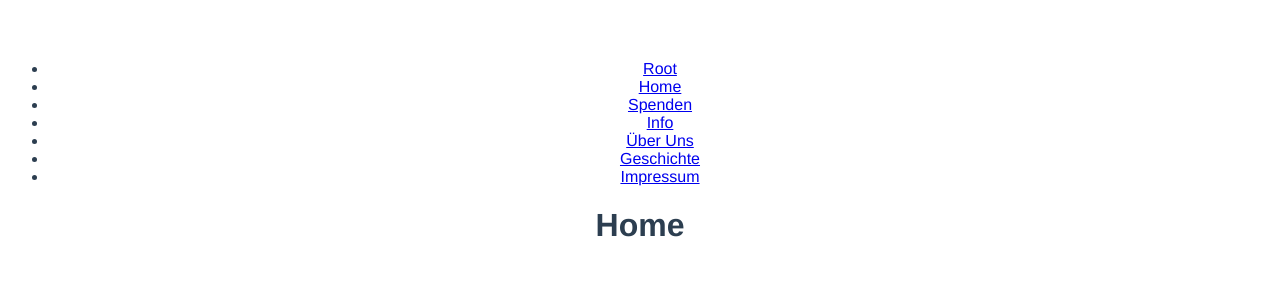
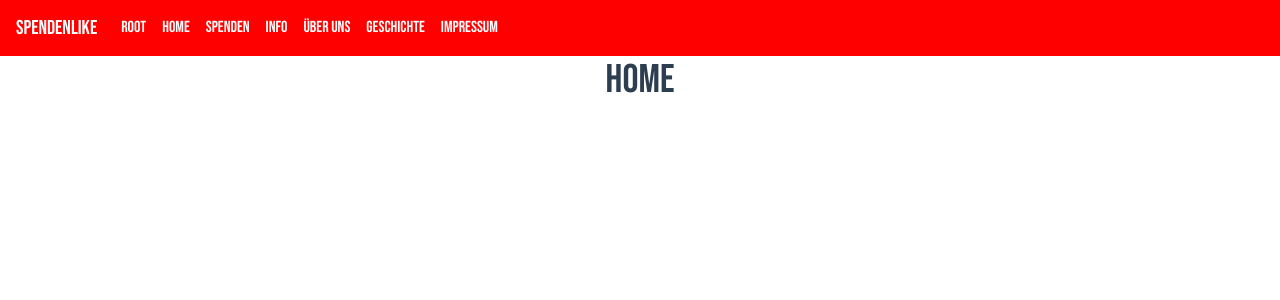
Before and after one commit to marc101101/spendenlike, a Vue app: page / in a window 1280 px wide. Shown: the top 300 px of the page. Built offline with nearby package versions, Linux system fonts and the light colour scheme.

Commit message:
added navbar by bootstrap

```diff
--- a/index.html
+++ b/index.html
@@ -4,6 +4,12 @@
     <meta charset="utf-8">
     <meta name="viewport" content="width=device-width,initial-scale=1.0">
     <title>Spendenlike</title>
+
+    <link href="https://fonts.googleapis.com/css?family=Bebas+Neue&display=swap" rel="stylesheet">
+    <link rel="stylesheet" href="https://stackpath.bootstrapcdn.com/bootstrap/4.4.1/css/bootstrap.min.css" integrity="sha384-Vkoo8x4CGsO3+Hhxv8T/Q5PaXtkKtu6ug5TOeNV6gBiFeWPGFN9MuhOf23Q9Ifjh" crossorigin="anonymous">
+    <script src="https://code.jquery.com/jquery-3.4.1.slim.min.js" integrity="sha384-J6qa4849blE2+poT4WnyKhv5vZF5SrPo0iEjwBvKU7imGFAV0wwj1yYfoRSJoZ+n" crossorigin="anonymous"></script>
+    <script src="https://cdn.jsdelivr.net/npm/popper.js@1.16.0/dist/umd/popper.min.js" integrity="sha384-Q6E9RHvbIyZFJoft+2mJbHaEWldlvI9IOYy5n3zV9zzTtmI3UksdQRVvoxMfooAo" crossorigin="anonymous"></script>
+    <script src="https://stackpath.bootstrapcdn.com/bootstrap/4.4.1/js/bootstrap.min.js" integrity="sha384-wfSDF2E50Y2D1uUdj0O3uMBJnjuUD4Ih7YwaYd1iqfktj0Uod8GCExl3Og8ifwB6" crossorigin="anonymous"></script>
   </head>
   <body>
     <div id="app"></div>
--- a/src/App.vue
+++ b/src/App.vue
@@ -1,21 +1,40 @@
 <template>
+  <div id="app">
+    <nav class="navbar navbar-expand-lg navbar-dark bg-prime-theme">
+      <a class="navbar-brand bg-prime-theme" href="#">SPENDENLIKE</a>
+      <button
+        class="navbar-toggler"
+        type="button"
+        data-toggle="collapse"
+        data-target="#navbarSupportedContent"
+        aria-controls="navbarSupportedContent"
+        aria-expanded="false"
+        aria-label="Toggle navigation"
+      >
+        <span class="navbar-toggler-icon text-white"></span>
+      </button>
 
-  <div id="app">
-    <ul id="example-1">
-      <li v-for="item in items">
-        <a v-bind:href="item.path">{{ item.name }}</a>
-      </li>
-    </ul>
-    <router-view/>
+      <div class="collapse navbar-collapse" id="navbarSupportedContent">
+        <ul class="navbar-nav mr-auto">
+           <li v-for="item in items" class="nav-item active">
+            <a class="nav-link bg-prime-theme" v-bind:href="item.path">
+              {{ item.name }}
+            </a>
+          </li>
+        </ul>
+      </div>
+    </nav>
+
+    <router-view />
   </div>
 </template>
 
 <script>
-import router from './router'
+import router from "./router";
 
 export default {
-  name: 'Dev',
-   data() {
+  name: "Dev",
+  data() {
     return {
       items: router.options.routes
     };
@@ -25,16 +44,24 @@ export default {
       return Router.options.routes;
     }
   }
-}
+};
 </script>
 
 <style>
 #app {
-  font-family: 'Avenir', Helvetica, Arial, sans-serif;
+  font-family: "Bebas Neue";
   -webkit-font-smoothing: antialiased;
   -moz-osx-font-smoothing: grayscale;
   text-align: center;
   color: #2c3e50;
-  margin-top: 60px;
+}
+
+.navbar-light .navbar-toggler {
+    border-color: rgba(0,0,0,0);
+}
+
+.bg-prime-theme{
+  background-color: red !important;
+  color: white !important;
 }
 </style>
--- a/src/components/home.vue
+++ b/src/components/home.vue
@@ -18,4 +18,7 @@ export default {
 
 <!-- Add "scoped" attribute to limit CSS to this component only -->
 <style scoped>
+h1{
+  font-family: 'Bebas Neue';
+}
 </style>
```
